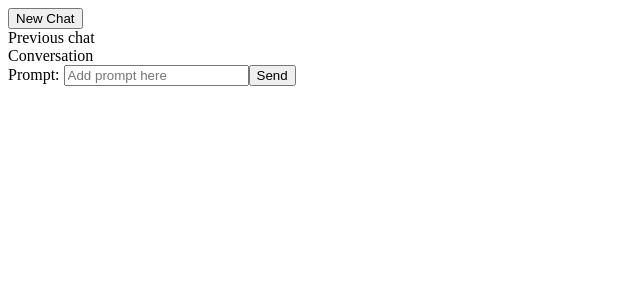
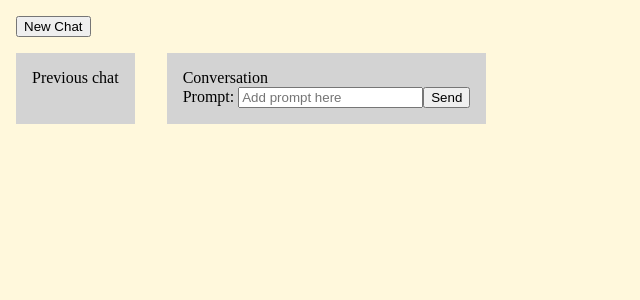
Before and after one commit to rainof/ai-chatbot-app, a React (Create React App) app in the folder client/: page / in a window 1280 px wide. Shown: the top 300 px of the page, without its empty margins (0-640 px from the left). Built offline with nearby package versions, Linux system fonts and the light colour scheme.

Commit message:
style(frontend): update styling for chat web interface

```diff
--- a/client/src/App.css
+++ b/client/src/App.css
@@ -0,0 +1,28 @@
+body {
+    margin: 0;
+}
+
+.app-container {
+    background-color: cornsilk;
+    height: 100vh;
+}
+
+header {
+    padding: 1rem;
+}
+
+.main-container {
+    padding: 0 1rem;
+    display: flex;
+    gap: 2rem;
+}
+
+nav {
+    background-color: lightgray;
+    padding: 1rem;
+}
+
+.chat-container {
+    background-color: lightgray;
+    padding: 1rem;
+}
```
